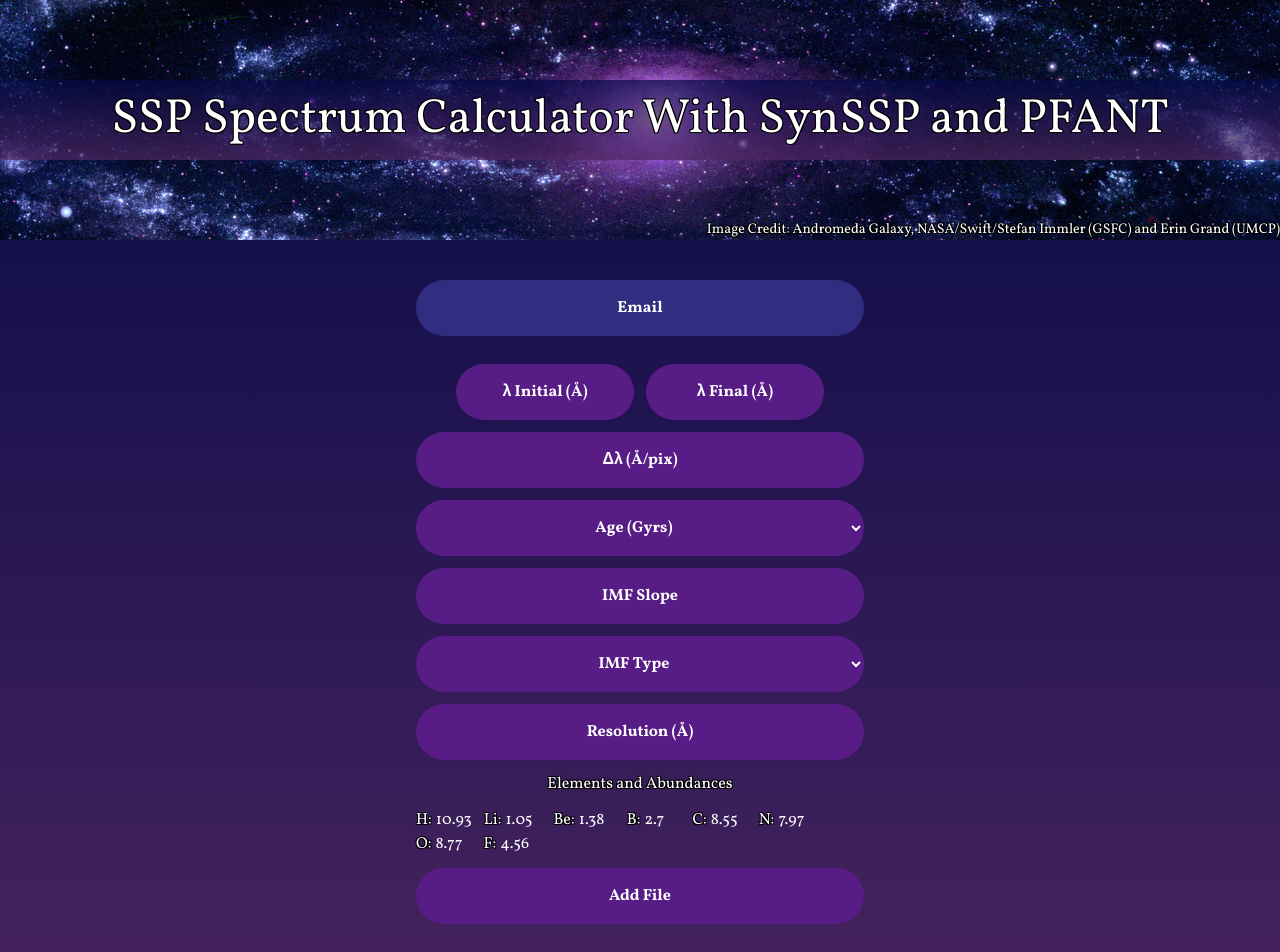
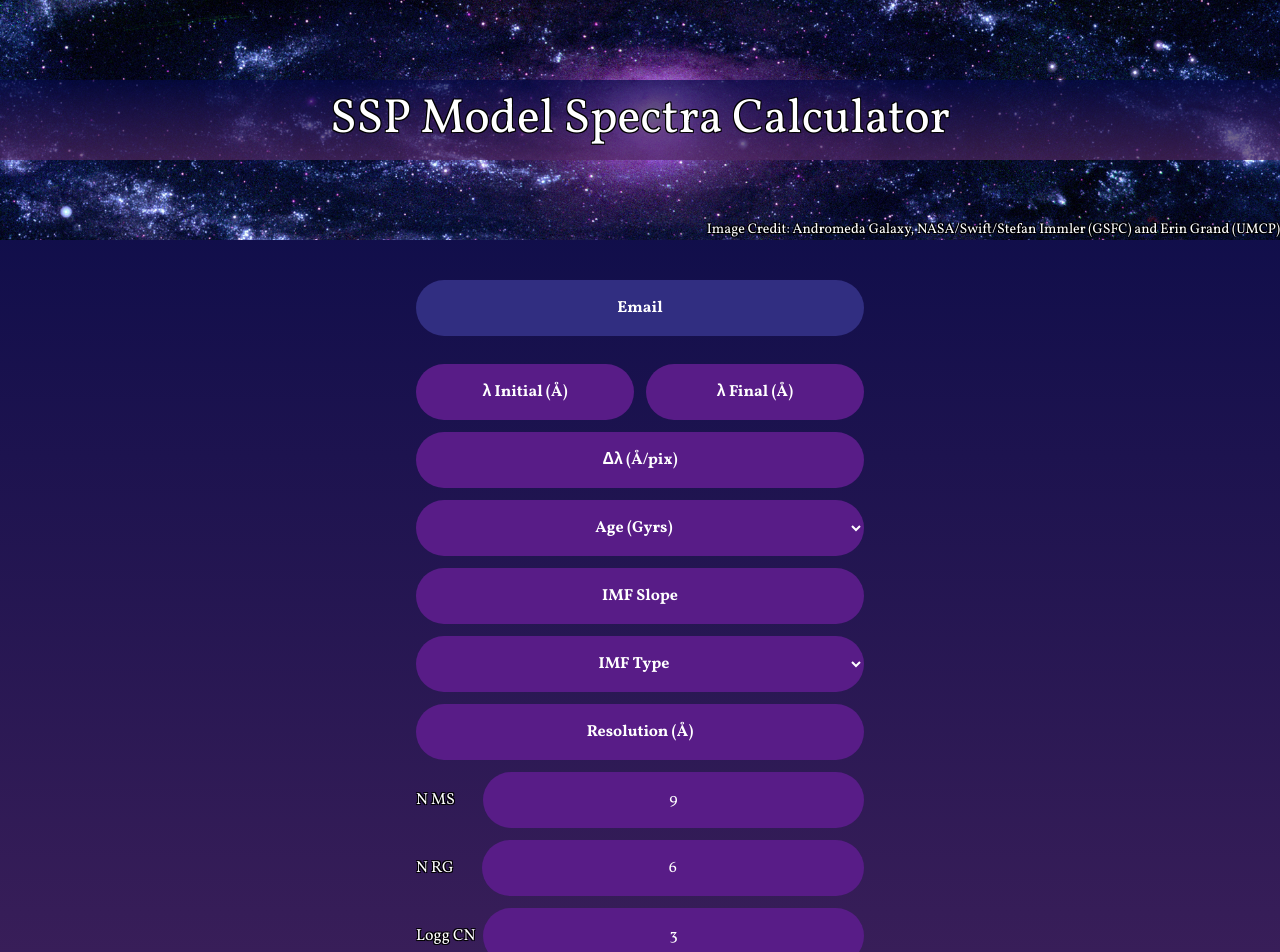
Before and after one commit to MiliArizla/ssps-website, a Next.js app: page / in a window 1280 px wide. Shown: the top 952 px of the page. Built offline with nearby package versions, Linux system fonts and the light colour scheme.

Commit message:
Added new parameters and elements abundance were adjusted

```diff
--- a/app/globals.css
+++ b/app/globals.css
@@ -30,3 +30,7 @@
   -webkit-appearance: none;
   margin: 0;
 }
+
+input[type="number"] {
+  -moz-appearance: textfield;
+}
--- a/app/layout.tsx
+++ b/app/layout.tsx
@@ -20,7 +20,7 @@
       <body className={vollkorn.className}>
         <div className="relative py-20 bg-cover bg-center bg-[url('../public/banner.jpg')]">
           <h1 className="py-4 title-banner text-center text-5xl">
-            SSP Spectrum Calculator With SynSSP and PFANT
+            SSP Model Spectra Calculator
           </h1>
           <h2 className="text-right text-sm absolute bottom-0 right-0">
             Image Credit: Andromeda Galaxy, NASA/Swift/Stefan Immler (GSFC) and
--- a/app/page.tsx
+++ b/app/page.tsx
@@ -11,11 +11,16 @@
   const [imfSlope, setImfSlope] = useState<number>();
   const [imfType, setImfType] = useState("");
   const [resolution, setResolution] = useState<number>();
+  const [nms, setNms] = useState<number>(9);
+  const [nrg, setNrg] = useState<number>(6);
+  const [loggcn, setLoggcn] = useState<number>(3);
 
-  const elements = ["H", "Li", "Be", "B", "C", "N", "O", "F"];
-  const [abundances, setAbundances] = useState([
-    10.93, 1.05, 1.38, 2.7, 8.55, 7.97, 8.77, 4.56,
-  ]);
+  const elements = [
+    "[Fe/H], [alpha/Fe]",
+    "[C/Fe], [N/Fe], [O/Fe], [Mg/Fe], [Si/Fe], [Ca/Fe], [Ti/Fe], [Na/Fe],[Al/Fe], [Ba/Fe], [Eu/Fe]",
+    "[C/Fe]_rgb, [N/Fe]_rgb",
+  ];
+  const [abundances, setAbundances] = useState([0, 0, 0]);
 
   return (
     <main className="flex min-h-screen gap-3 flex-col items-center px-24 py-10 w-1/2 mx-auto">
@@ -28,16 +33,22 @@
       />
       <div className="w-full flex gap-3 justify-center">
         <input
-          className="input-pretty"
+          className="input-pretty w-full"
           placeholder="λ Initial (Å)"
           type="number"
+          min={3500}
+          max={9999}
+          step={0.1}
           value={initialLambda}
           onChange={(event) => setInitialLambda(parseFloat(event.target.value))}
         />
         <input
-          className="input-pretty"
+          className="input-pretty w-full"
           placeholder="λ Final (Å)"
           type="number"
+          min={3501}
+          max={10000}
+          step={0.1}
           value={finalLambda}
           onChange={(event) => setFinalLambda(parseFloat(event.target.value))}
         />
@@ -70,7 +81,14 @@
         placeholder="IMF Slope"
         type="number"
         value={imfSlope}
-        onChange={(event) => setImfSlope(parseFloat(event.target.value))}
+        min={0.3}
+        max={7.0}
+        step={0.1}
+        onChange={(event) =>
+          setImfSlope(
+            Math.max(0.3, Math.min(7, parseFloat(event.target.value)))
+          )
+        }
       ></input>
       <select
         className="input-pretty w-full font-bold"
@@ -80,11 +98,9 @@
         <option value={""} disabled>
           IMF Type
         </option>
-        <option value={"bi"}>bi</option>
-        <option value={"ch"}>ch</option>
-        <option value={"kb"}>kb</option>
-        <option value={"ku"}>ku</option>
-        <option value={"un"}>un</option>
+        <option value={"Kroupa"}>Kroupa</option>
+        <option value={"Salpeter"}>Salpeter</option>
+        <option value={"Unimodal"}>Unimodal</option>
       </select>
       <input
         className="input-pretty w-full"
@@ -93,6 +109,51 @@
         value={resolution}
         onChange={(event) => setResolution(parseFloat(event.target.value))}
       />
+      <div className="flex w-full items-center">
+        <label className="shrink-0 mr-7">N MS</label>
+        <input
+          className="input-pretty w-full"
+          placeholder="N MS"
+          type="number"
+          min={3}
+          max={20}
+          step={1}
+          value={nms}
+          onChange={(event) =>
+            setNms(Math.max(3, Math.min(20, parseInt(event.target.value))))
+          }
+        />
+      </div>
+      <div className="flex w-full items-center">
+        <label className="shrink-0 mr-7">N RG</label>
+        <input
+          className="input-pretty w-full"
+          placeholder="N RG"
+          type="number"
+          min={3}
+          max={15}
+          step={1}
+          value={nrg}
+          onChange={(event) =>
+            setNrg(Math.max(3, Math.min(15, parseInt(event.target.value))))
+          }
+        />
+      </div>
+      <div className="flex w-full items-center">
+        <label className="shrink-0 mr-2">Logg CN</label>
+        <input
+          className="input-pretty w-full"
+          placeholder="Logg CN"
+          type="number"
+          min={1}
+          max={3}
+          step={1}
+          value={loggcn}
+          onChange={(event) =>
+            setLoggcn(Math.max(1, Math.min(3, parseInt(event.target.value))))
+          }
+        />
+      </div>
       <p>Elements and Abundances</p>
       <div className="flex flex-wrap">
         {elements.map((element, index) => (
```
